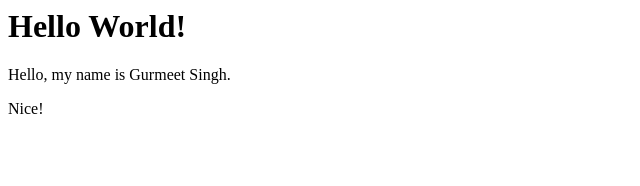
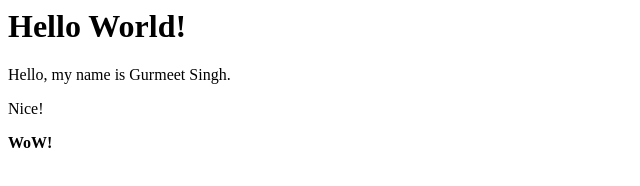
Before and after one commit to scifigurmeet/GitAdvanced, a plain HTML site: page index.html in a window 1280 px wide. Shown: the full height of the page, 0-640 px from the left. Drawn offline with Linux system fonts and the light colour scheme.

Commit message:
Update index.html

```diff
--- a/index.html
+++ b/index.html
@@ -1,3 +1,4 @@
 <h1>Hello World!</h1>
 <p>Hello, my name is Gurmeet Singh.</p>
 <p>Nice!</p>
+<b>WoW!</b>
```
